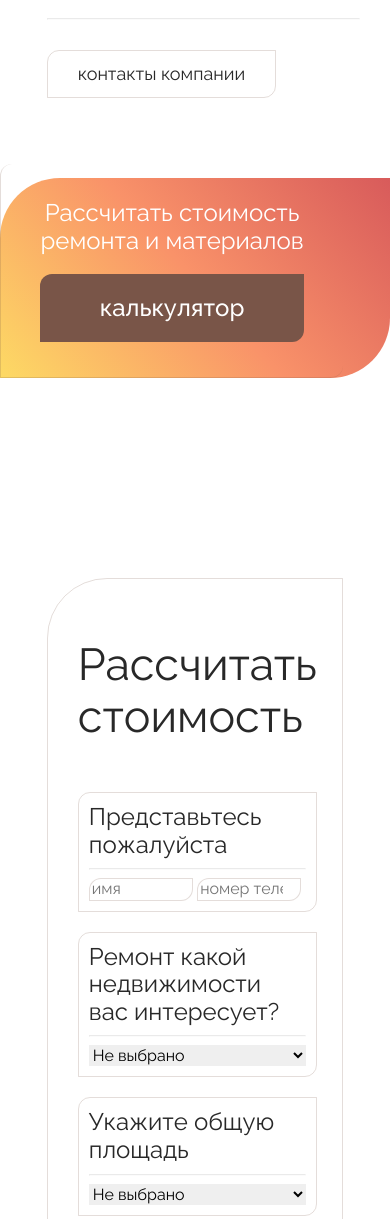
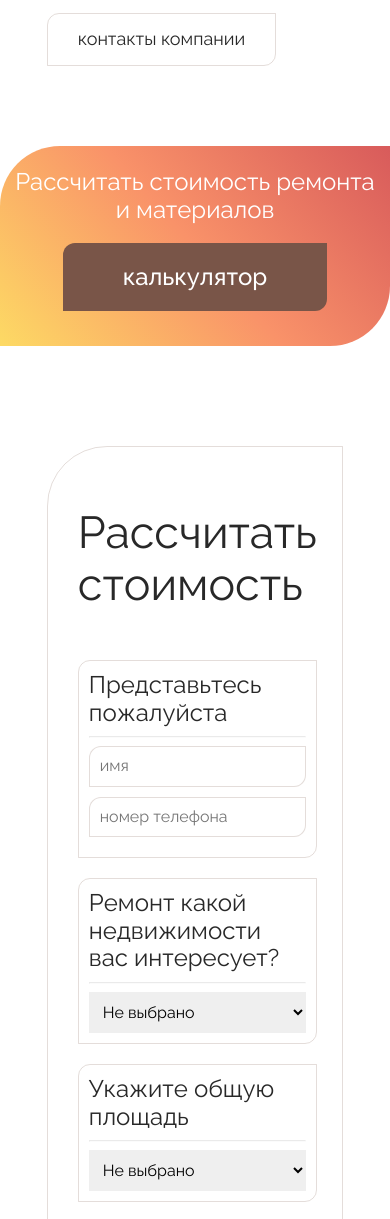
Before and after one commit to itbali/repairFirm, a plain HTML site: page index.html in a window 390 px wide. Shown: the part 580-1799 px from the top of the page. Drawn offline with nearby package versions, Linux system fonts and the light colour scheme; some packages are replaced by stand-ins of ours; a script that the page names is missing; files whose address does not match are found by name.

Commit message:
fixes for mobile version.

```diff
--- a/css/style.scss
+++ b/css/style.scss
@@ -826,6 +826,7 @@ hr {
     .header {
         flex-direction: row;
         justify-content: center;
+        border-bottom: 1px solid var(--border-colord);
         div {
             width: auto;
             img {
@@ -844,7 +845,6 @@ hr {
                 // width: fit-content;
             }
         }
-        border-bottom: 1px solid var(--border-colord);
     }
 
     /* FIRST PAGE */
@@ -859,10 +859,10 @@ hr {
             width: auto;
             padding-top: 150px;
             padding-bottom: 50px;
-            line-height: 1em;
             h1 {
                 font-size: calc(var(--giant-font-size) * 0.7);
                 margin-bottom: 20px;
+                line-height: 56px;
                 br:not(:last-child) {
                     display: none;
                 }
@@ -874,12 +874,15 @@ hr {
         .rightBlockMain {
             background: rgb(226, 208, 69);
             background: linear-gradient(48deg, #fdda64, #f99269, #d85b5b);
-            width: 100%;
+            width: fit-content;
+
             height: 200px;
             border: 0;
             border-radius: var(--giant-border-radius);
+            padding-right: 0;
             .rightBlockButtons {
                 gap: 0;
+                border: 0;
                 color: var(--primary-color);
                 background: none;
             }
@@ -893,10 +896,27 @@ hr {
     /* QUIZ SECTION */
 
     #quiz {
+        padding-top: 0;
         .quiz-content {
             .calculating-block {
                 .manager {
                     display: none;
+                }
+                .quiz-container {
+                    .quiz {
+                        .options {
+                            .quiz-input {
+                                width: 100%;
+                                padding: 10px;
+                                margin-bottom: 10px;
+                            }
+                            .select {
+                                width: 100%;
+                                padding: 10px;
+                                // margin-bottom: 10px;
+                            }
+                        }
+                    }
                 }
             }
         }
--- a/index.html
+++ b/index.html
@@ -2,6 +2,7 @@
 <html lang="en">
     <head>
         <meta charset="UTF-8" />
+        <meta name="viewport" content="width=device-width,initial-scale=1.0" />
         <link
             href="https://cdn.jsdelivr.net/npm/swiper@8/swiper-bundle.min.css"
             rel="stylesheet"
```
Also changed, not shown: css/style.css, 2 other files.
